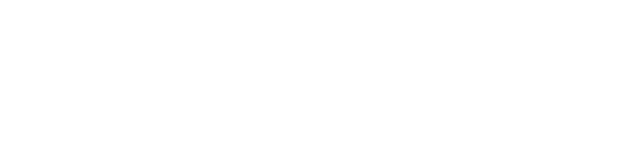
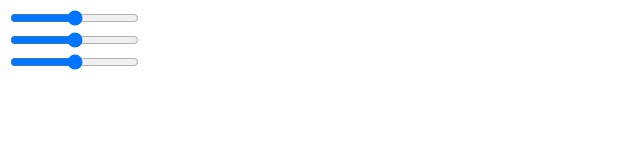
Before and after one commit to Nomilol/Bg_color_changer, a website: page index.html in a window 1280 px wide. Shown: the whole page, without its empty margins (0-640 px from the left). Drawn offline with nearby package versions, Linux system fonts and the light colour scheme.

Commit message:
Installion des input

```diff
--- a/index.html
+++ b/index.html
@@ -5,8 +5,15 @@
 	<title>Bg color changer</title>
 </head>
 <body>
-
-
+	<div class="r">
+		<input type="range"id='red'>
+	</div>
+	<div class="g">
+		<input type="range"id='green'>
+	</div>
+	<div class="b">
+		<input type="range"id='blue'>
+	</div>
 
 
 	<script src='node_modules/jquery/dist/jquery.js'></script>
```
